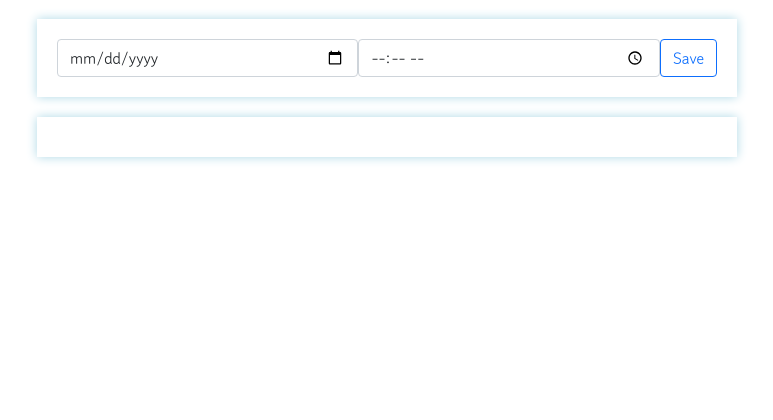
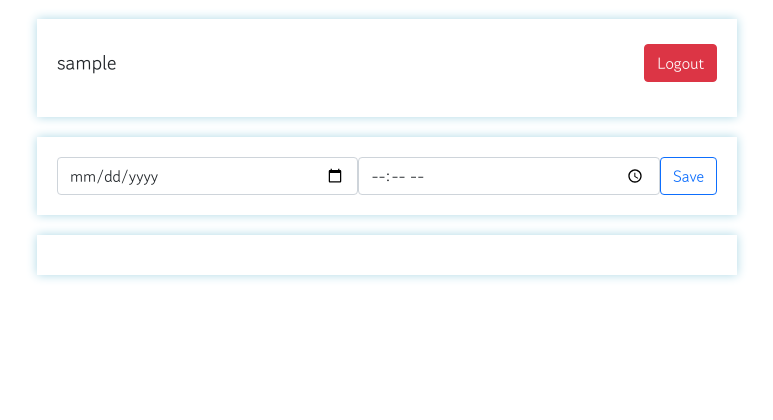
Before and after one commit to sellauno/mini-project, a Flask app: page / in a window 1280 px wide. Shown: the part 201-621 px from the top of the page, without its empty margins (253-1026 px from the left). Run offline with Flask 2, Linux system fonts and the light colour scheme; the visitor is signed in with stand-in values (Sample User, id 1); data that the repository does not hold is empty; some libraries are stand-ins or nearby versions.

Commit message:
tombol logout

```diff
--- a/app.py
+++ b/app.py
@@ -20,6 +20,7 @@ def index():
 
 @app.route("/read",methods=["GET"])
 def read_data():
+    username = session['username']
     sleep_list=list(db.bucket.find({},{'_id':False}))
     return jsonify({'sleep':sleep_list})
 
@@ -28,6 +29,7 @@ def create_data():
     # sample_receive = request.form['sample_give']
     mydate = request.form['mydate']
     mytime = request.form['mytime']
+    username = session['username']
     # id=int(mydate.replace('-',''))
 
     count = db.bucket.count_documents({})
@@ -36,6 +38,7 @@ def create_data():
         'id': id,
         'date': mydate,
         'time': mytime,
+        'username' : username,
     }
     db.bucket.insert_one(doc)
     return jsonify({'msg': 'data saved!'})
--- a/templates/index.html
+++ b/templates/index.html
@@ -1,10 +1,20 @@
 {% extends "layout.html" %}
 {% block body %}
+
+<div class="mybox" id="user-profile">
+    <li>
+        <!-- <i class="fa-user-circle" style="font-size:24px"></i> -->
+
+        <h2>{{ session['username'] }}</h2>
+        <a href="/logout" type="button" class="btn btn-danger">Logout</a></li>
+
+</div>
 
 <div class="mybox" id="">
     <div class="mybucket">
         <input type="date" class="form-control" name="tanggal" id="tanggal">
         <input type="time" class="form-control" name="jam" id="jam">
+
         <button onclick="save()" type="button" class="btn btn-outline-primary">Save</button>
     </div>
 </div>
--- a/templates/layout.html
+++ b/templates/layout.html
@@ -22,6 +22,7 @@
     <link href="https://fonts.googleapis.com/css2?family=Gowun+Dodum&display=swap" rel="stylesheet">
     <script src="https://unpkg.com/sweetalert2@7.8.2/dist/sweetalert2.all.js"></script>
     <script src="//cdn.jsdelivr.net/npm/sweetalert2@11"></script>
+    <script src="https://kit.fontawesome.com/a076d05399.js" crossorigin="anonymous"></script>
 
     <title>Sleep time tracker</title>
 
--- a/templates/script.html
+++ b/templates/script.html
@@ -9,13 +9,23 @@
             data: {},
             success: function (response) {
                 let table = response['sleep']
+
                 for (let i = 0; i < table.length; i++) {
                     let date = table[i]['date']
                     let time = table[i]['time']
                     let id = table[i]['id']
+                    let usr
+                    if (table[i]['username'] != null) {
+                        usr = table[i]['username']
+                    } else {
+                        usr = 'no user'
+                    }
+
+
+
                     var temp_html = `
                     <li>
-                        <h2>${date}---${time}</h2>
+                        <h2>${date}---${time}--${usr}</h2>
                         <button onclick="del(${id})" type="button" class="btn btn-outline-danger">Delete</button>
                         <button type="button" class="btn btn-outline-primary mx-2" data-bs-toggle="modal" data-bs-target="#exampleModal${id}">Edit</button>
                             <!-- Modal -->
```
